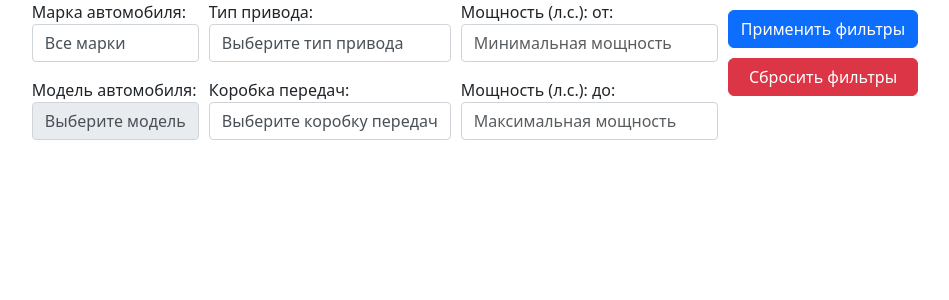
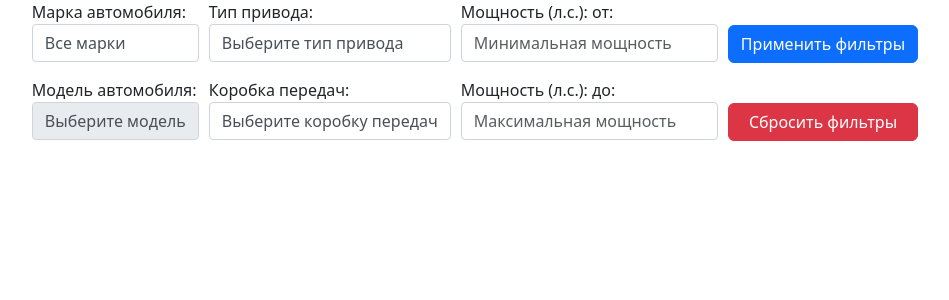
Before and after one commit to ID-Meloman/CartoLog, a Django app: page / in a window 1280 px wide. Shown: the part 74-374 px from the top of the page, without its empty margins (165-1114 px from the left). Run offline with Django 5.2, Linux system fonts and the light colour scheme; data that the repository does not hold is empty.

Commit message:
изменена разметка popular.html, favorites.html

```diff
--- a/main/templates/main/favorites.html
+++ b/main/templates/main/favorites.html
@@ -29,6 +29,7 @@
                 Коробка передач: {{ car.configuration.transmission_drive.transmission }}<br>
                 Тип привода: {{ car.configuration.transmission_drive.drive_type }}
             </p>
+            <a href="{% url 'car_detail' car.id %}" class="btn btn-primary">Подробнее</a>
             <button class="btn btn-danger remove-favorite" data-car-id="{{ car.id }}">Убрать из избранного</button>
         </div>
     </div>
--- a/main/templates/main/popular.html
+++ b/main/templates/main/popular.html
@@ -69,8 +69,8 @@
     </div>
 
     <div class="button-container">
-        <button id="apply-filters" class="btn btn-primary">Применить фильтры</button>
-        <button id="reset-filters" class="btn btn-danger">Сбросить фильтры</button>
+        <button id="apply-filters" class="btn btn-primary" style="margin-top: 25px;">Применить фильтры</button>
+        <button id="reset-filters" class="btn btn-danger" style="margin-top: 40px;">Сбросить фильтры</button>
     </div>
 </div>
 
```
